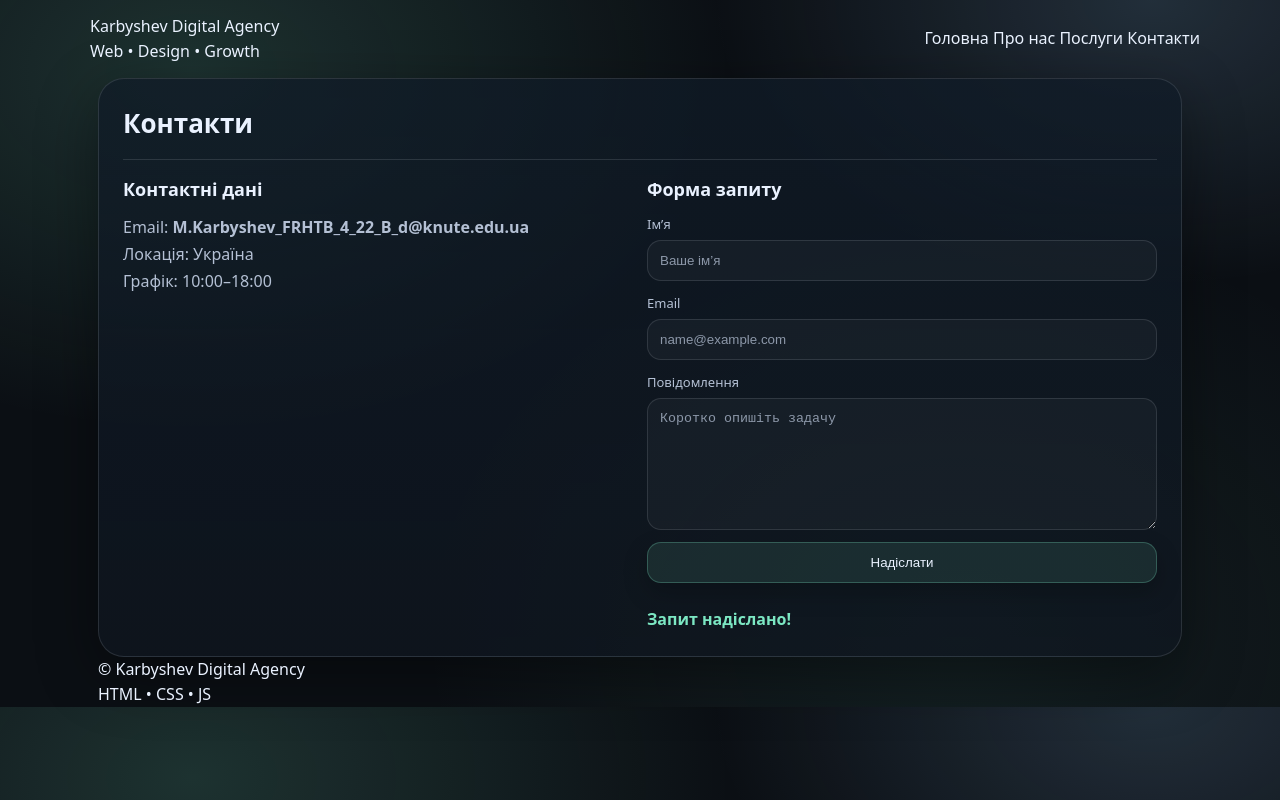
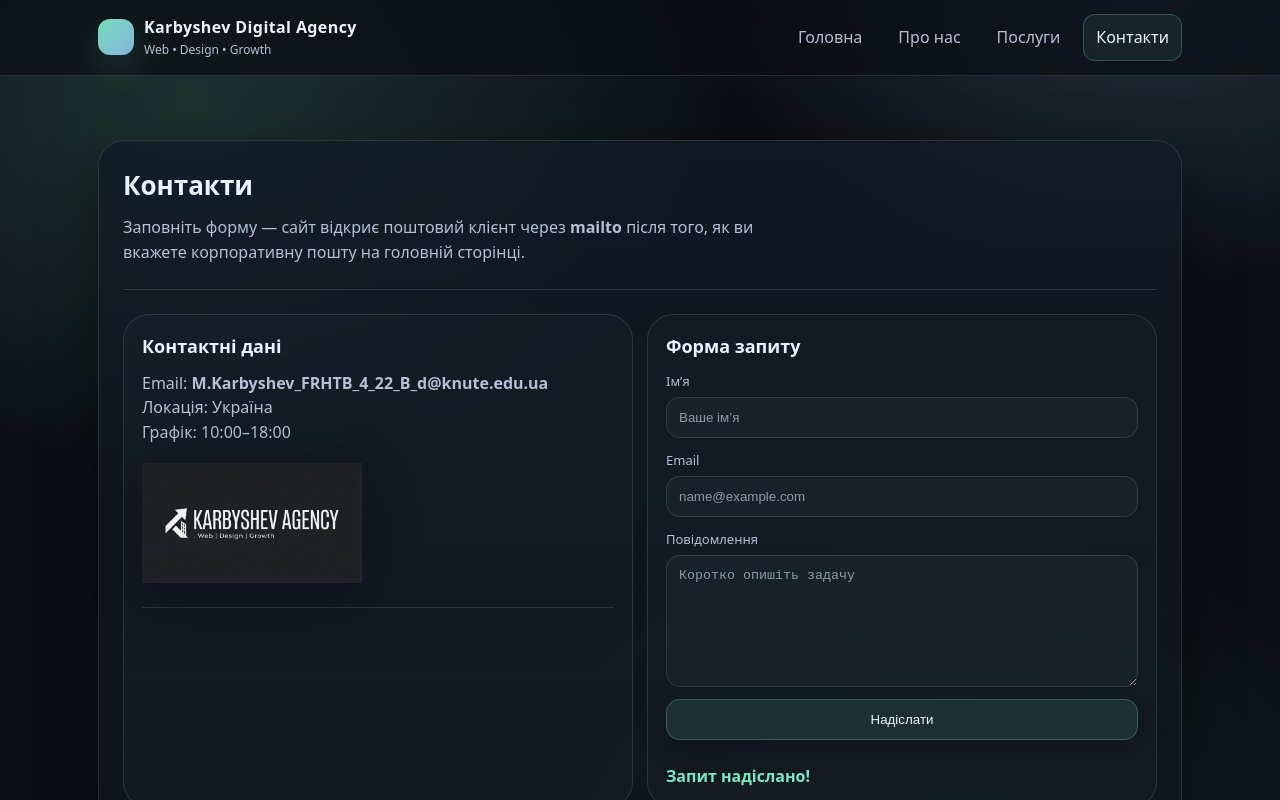
Before and after one commit to clayses/karbyshev.io, a plain HTML site: page contact.html in a window 1280 px wide. Both pictures are taken after typing "Sample", "name@example.com", "Sample" into the empty fields and a click on the button "Надіслати". Shown: the top 800 px of the page. Drawn offline with Linux system fonts and the light colour scheme.

Commit message:
Add files via upload

```diff
--- a/assets/css/style.css
+++ b/assets/css/style.css
@@ -272,3 +272,10 @@ textarea{min-height: 132px; resize: vertical}
   object-fit: cover;
   display: block;
 }
+
+
+/* Contact page: brand block */
+.contact-brandwrap{margin-top:18px;display:flex;justify-content:flex-start;align-items:center;}
+.contact-brand{max-width:100%;height:120px;object-fit:contain;opacity:.95;filter:drop-shadow(0 10px 30px rgba(0,0,0,.35));}
+.contact-email{word-break:break-all;}
+.successMsg{margin-top:12px;color:#7ce7c3;font-weight:700;}
--- a/assets/js/main.js
+++ b/assets/js/main.js
@@ -1,29 +1,27 @@
 (function () {
-  const path = (location.pathname.split('/').pop() || 'index.html').toLowerCase();
-
-  // Active state in navigation
-  document.querySelectorAll('[data-nav]').forEach(a => {
+  // Active navigation
+  const current = (location.pathname.split('/').pop() || 'index.html').toLowerCase();
+  document.querySelectorAll('[data-nav]').forEach((a) => {
     const href = (a.getAttribute('href') || '').toLowerCase();
-    if (href === path) a.classList.add('active');
+    if (href === current) a.classList.add('active');
   });
 
-  // Contact form: show "Запит надіслано!" (no backend)
-  const form = document.querySelector('#contactForm');
+  // Contact form: show success message (no backend)
+  const form = document.getElementById('contactForm');
   if (form) {
     form.addEventListener('submit', (e) => {
       e.preventDefault();
 
-      const msgEl = document.getElementById('successMsg');
-      if (msgEl) {
-        msgEl.style.display = 'block';
-        msgEl.textContent = 'Запит надіслано!';
+      const msg = document.getElementById('successMsg');
+      if (msg) {
+        msg.style.display = 'block';
+        msg.textContent = 'Запит надіслано!';
       }
 
       form.reset();
 
-      // Auto-hide after a few seconds (optional)
       setTimeout(() => {
-        if (msgEl) msgEl.style.display = 'none';
+        if (msg) msg.style.display = 'none';
       }, 3000);
     });
   }
--- a/contact.html
+++ b/contact.html
@@ -1,84 +1,72 @@
-<!doctype html>
-<html lang="uk">
-<head>
+<!doctype html><html lang="uk"><head>
 <meta charset="utf-8">
-  <meta name="viewport" content="width=device-width,initial-scale=1">
-  <title>Контакти — Karbyshev Digital Agency</title>
+<meta name="viewport" content="width=device-width, initial-scale=1">
+<meta name="description" content="Корпоративний сайт — Karbyshev Digital Agency (екзаменаційний проєкт).">
+<title>Karbyshev Digital Agency</title>
 <link rel="stylesheet" href="assets/css/style.css">
-</head>
-<body>
-<header class="top">
-  <div class="container nav">
+</head><body>
+<header class="topbar">
+  <div class="container">
+    <nav class="nav" aria-label="Main navigation">
       <a class="brand" href="index.html">
-      <span class="dot"></span>
+        <div class="logo" aria-hidden="true"></div>
         <div>
-        <div class="brand-title">Karbyshev Digital Agency</div>
-        <div class="brand-sub">Web • Design • Growth</div>
+          <h1>Karbyshev Digital Agency</h1>
+          <span>Web • Design • Growth</span>
         </div>
       </a>
-    <nav class="menu">
+      <div class="navlinks">
         <a data-nav href="index.html">Головна</a>
         <a data-nav href="about.html">Про нас</a>
         <a data-nav href="services.html">Послуги</a>
         <a data-nav href="contact.html">Контакти</a>
+      </div>
     </nav>
   </div>
 </header>
 
-<main class="container">
-  <div class="card pad">
+<main class="section"><div class="container"><div class="card pad">
   <h2 class="h2">Контакти</h2>
+  <p class="lead">Заповніть форму — сайт відкриє поштовий клієнт через <b>mailto</b> після того, як ви вкажете корпоративну пошту на головній сторінці.</p>
+  <div class="hr" style="height:1px;background:var(--line);margin:24px 0;"></div>
+  <div class="grid-2">
+    <div class="tile"><h3>Контактні дані</h3><p class="lead contact-lines">
+  <span><span class="muted">Email:</span> <b class="contact-email">M.Karbyshev_FRHTB_4_22_B_d@knute.edu.ua</b></span><br>
+  <span><span class="muted">Локація:</span> Україна</span><br>
+  <span><span class="muted">Графік:</span> 10:00–18:00</span>
+</p>
+<div class="contact-brandwrap">
+  <img class="contact-brand" src="assets/img/brand.jpg" alt="Karbyshev Agency">
+</div><div class="hr" style="height:1px;background:var(--line);margin:24px 0;"></div></div>
+    <div class="tile"><h3>Форма запиту</h3>
+      <form id="contactForm" class="form">
+        <div class="field"><label for="name">Ім’я</label><input id="name" name="name" required placeholder="Ваше ім’я"></div>
+        <div class="field"><label for="email">Email</label><input id="email" name="email" type="email" required placeholder="name@example.com"></div>
+        <div class="field"><label for="message">Повідомлення</label><textarea id="message" name="message" required placeholder="Коротко опишіть задачу"></textarea></div>
+        <button class="btn" type="submit">Надіслати</button>
+        <div id="successMsg" class="successMsg" aria-live="polite" style="display:none;">Запит надіслано!</div>
+      </form>
 
-    <div class="hr" style="height:1px;background:var(--line);margin:16px 0;"></div>
+    </div>
+  </div>
+</div></div></main>
 
+<footer class="footer" style="border-top:1px solid var(--line);padding:26px 0 34px;color:var(--muted)">
+  <div class="container">
     <div class="grid-2">
       <div>
-        <b style="color:var(--text);font-size:18px;">Контактні дані</b>
-        <p class="lead" style="margin-top:10px;line-height:1.7;">
-          Email: <b data-email-placeholder>M.Karbyshev_FRHTB_4_22_B_d@knute.edu.ua</b><br>
-          Локація: Україна<br>
-          Графік: 10:00–18:00
-        </p>
+        <b style="color:var(--text); font-size:14px;">Karbyshev Digital Agency</b>
+        <div style="margin-top:8px;font-size:12px;">Корпоративний сайт створено для іспиту з дисципліни «Веб-програмування та Веб-дизайн».</div>
+        <div style="margin-top:8px;font-size:12px;">© <span id="y"></span> Усі права захищено.</div>
       </div>
-
       <div>
-        <b style="color:var(--text);font-size:18px;">Форма запиту</b>
-
-        <form id="contactForm" class="form" style="margin-top:10px;">
-          <div class="field">
-            <label for="name">Ім’я</label>
-            <input id="name" name="name" required placeholder="Ваше ім’я">
-          </div>
-
-          <div class="field">
-            <label for="email">Email</label>
-            <input id="email" name="email" type="email" required placeholder="name@example.com">
-          </div>
-
-          <div class="field">
-            <label for="message">Повідомлення</label>
-            <textarea id="message" name="message" required placeholder="Коротко опишіть задачу"></textarea>
-          </div>
-
-          <button class="btn" type="submit">Надіслати</button>
-
-          <div id="successMsg"
-               style="display:none;margin-top:12px;color:#7ce7c3;font-weight:700;">
-            Запит надіслано!
-          </div>
-        </form>
+        <div style="font-size:12px;"><b style="color:var(--text);">Швидкі посилання</b></div>
+        <div style="margin-top:8px;font-size:12px;"><a href="services.html">Послуги</a> • <a href="contact.html">Контакти</a> • <a href="about.html">Про нас</a></div>
       </div>
     </div>
   </div>
-</main>
+</footer>
+<script>document.getElementById('y').textContent=new Date().getFullYear();</script>
+<script src="assets/js/main.js"></script>
 
-<footer class="foot">
-  <div class="container foot-inner">
-    <div>© Karbyshev Digital Agency</div>
-    <div class="muted">HTML • CSS • JS</div>
-  </div>
-</footer>
-
-<script src="assets/js/main.js"></script>
-</body>
-</html>
+</body></html>
```
Also changed, not shown: index.html (+1 -1 lines), services.html (+3 -3 lines), assets/img/brand.jpg (added), assets/img/service-4.jpg (added), assets/img/service-5.jpg (added), assets/img/service-6.jpg (added). Lines whose indentation alone changed are shown as unchanged.
